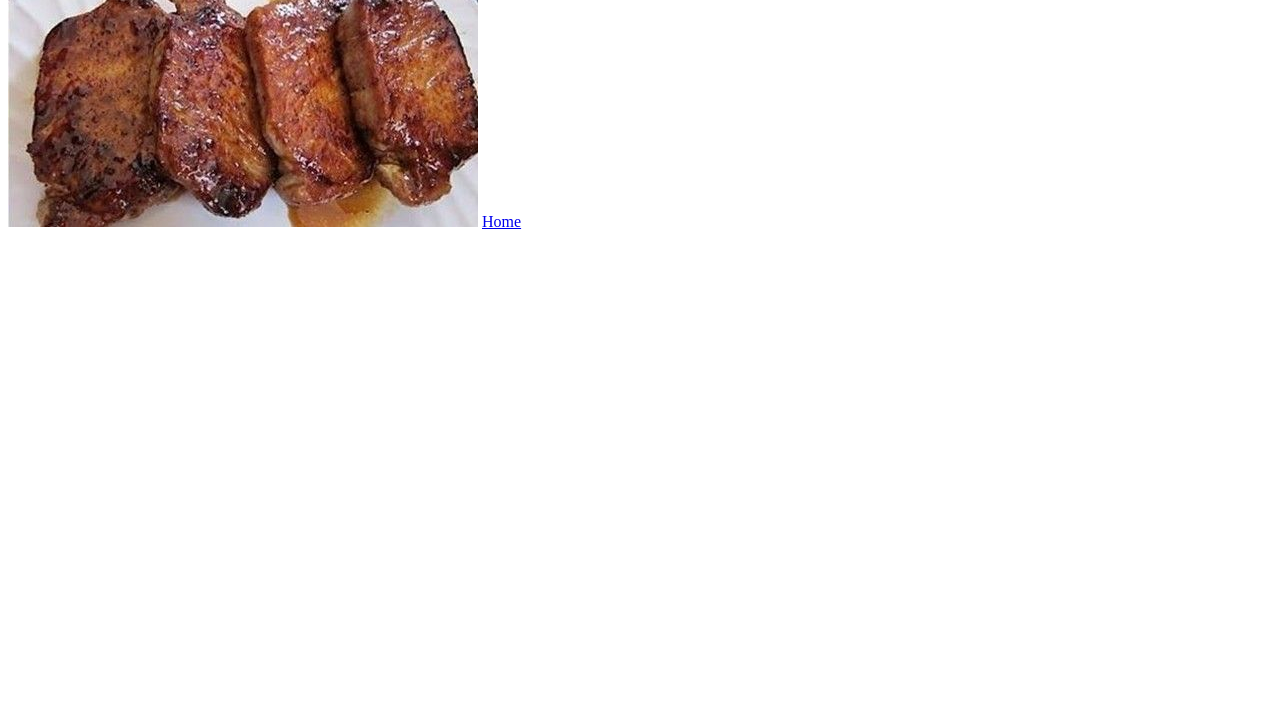
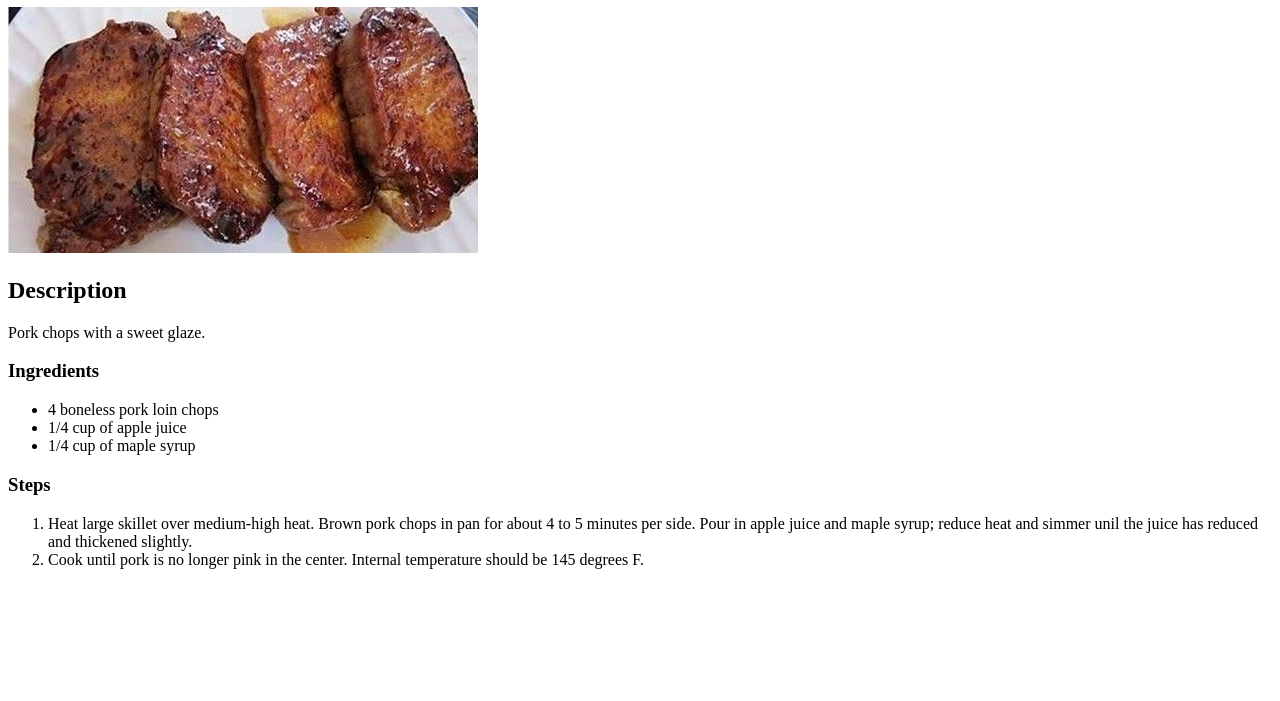
Before and after one commit to crowe73/odin-recipes-v-2, a plain HTML site: page recipes/super-simple-pork-chops.html in a window 1280 px wide. Shown: the part 99-800 px from the top of the page. Drawn offline with Linux system fonts and the light colour scheme.

Commit message:
Complete super simple pork chops recipe page
Move Home link to top of recipe page
Add Description, Ingredients, and Steps to recipe
page

```diff
--- a/recipes/super-simple-pork-chops.html
+++ b/recipes/super-simple-pork-chops.html
@@ -9,8 +9,28 @@
         <!-- <script src="javascript.js" defer></script> -->
     </head>
     <body>
+        <a href="../index.html">Home</a>
         <h1>Super Simple Pork Chops</h1>
         <img src="../images/pork-chops.jpeg">
-        <a href="../index.html">Home</a>
+        <h2>Description</h2>
+        <p>Pork chops with a sweet glaze.</p>
+        <h3>Ingredients</h3>
+        <ul>
+            <li>4 boneless pork loin chops</li>
+            <li>1/4 cup of apple juice</li>
+            <li>1/4 cup of maple syrup</li>
+        </ul>
+        <h3>Steps</h3>
+        <ol>
+            <li>
+                Heat large skillet over medium-high heat. Brown pork chops in pan for
+                about 4 to 5 minutes per side. Pour in apple juice and maple syrup;
+                reduce heat and simmer unil the juice has reduced and thickened slightly.
+            </li>
+            <li>
+                Cook until pork is no longer pink in the center. Internal temperature
+                 should be 145 degrees F.
+            </li>
+        </ol>
     </body>
 </html>
```
